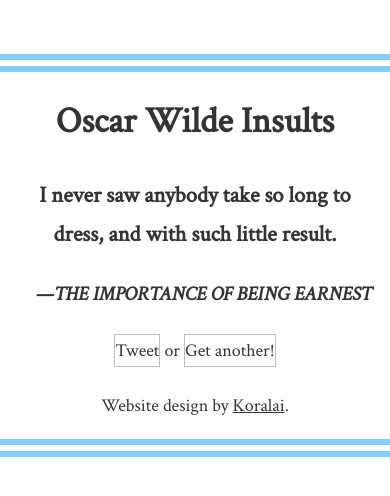
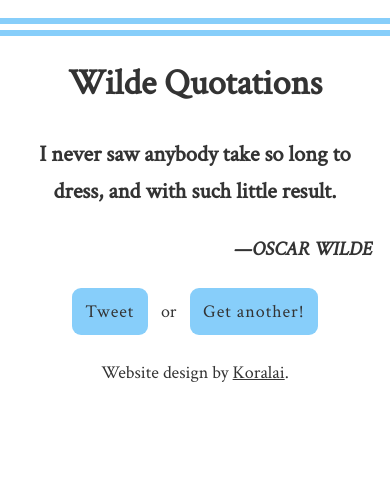
Before and after one commit to Koralai/wilde-quotes, a plain HTML site: page index.html in a window 390 px wide. Drawn offline with Linux system fonts and the light colour scheme.

Commit message:
Adjusted styling, changed website title

```diff
--- a/index.html
+++ b/index.html
@@ -2,7 +2,7 @@
 <html>
 
 <head>
-    <title>Oscar Wilde Insults</title>
+    <title>Wilde Quotations</title>
     <link href="https://fonts.googleapis.com/css?family=Crimson+Text:400,400i" rel="stylesheet">
     <link rel="stylesheet" type="text/css" href="styles.css">
     <meta name="viewport" content="width=device-width, initial-scale=1.0">
@@ -13,7 +13,7 @@
 
     <div class="aligner">
         <div class="quote">
-            <h1>Oscar Wilde Insults</h1>
+            <h1>Wilde Quotations</h1>
 
             <div class="divider"></div>
 
@@ -23,7 +23,7 @@
 
             <div class="divider"></div>
 
-            <h3>&mdash;THE IMPORTANCE OF BEING EARNEST</h3>
+            <h3>&mdash;OSCAR WILDE</h3>
 
             <div class="divider"></div>
 
@@ -34,7 +34,8 @@
 
             <div class="divider"></div>
 
-            <small>Website design by <a href="http://koralai.github.io" target="_blank">Koralai</a>.</small>
+            <small>Website design by <a href="http://koralai.github.io" target="_blank">Koralai</a>.
+            </small>
 
         </div>
     </div>
--- a/styles.css
+++ b/styles.css
@@ -8,7 +8,7 @@
     outline: 0;
     height: 100%;
     font-size: 18px;
-    line-height: 1.75;
+    line-height: 1.65;
     font-family: 'Crimson Text', Serif;
     color: #333;
     vertical-align: baseline;
@@ -57,7 +57,20 @@ h3 {
 }
 
 button {
-    border: 1px solid silver;
+    padding: .5rem .75rem;
+    margin: 0 .5rem;
+    border-radius: .5rem;
+    background: lightskyblue;
+    letter-spacing: 1px;
+}
+
+button:hover {
+    background: deepskyblue;
+    transition: background-color .2s linear;
+}
+
+a:hover {
+    color: deepskyblue;
 }
 
 /*Responsive display*/
@@ -75,16 +88,17 @@ button {
     }
 }
 
-@media (max-width: 425px) {
+@media (max-width: 467px) {
     * {
         height: auto;
     }
 
     .quote {
         width: 100%;
-        margin: 3rem 0 3rem 0;
+        margin: 1rem 0;
         padding: 1rem;
         border-right: none;
         border-left: none;
+        border-bottom: none;
     }
 }
```
